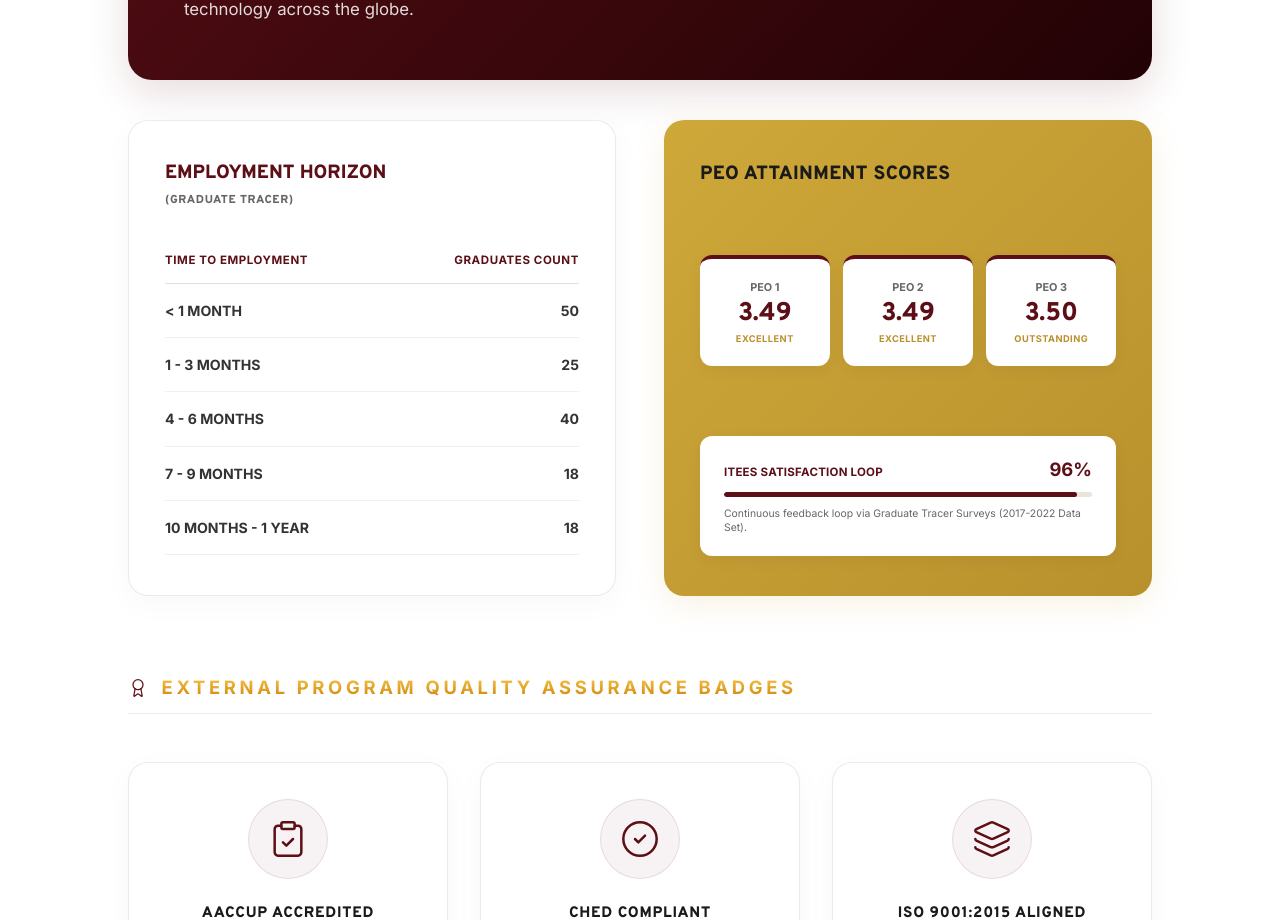
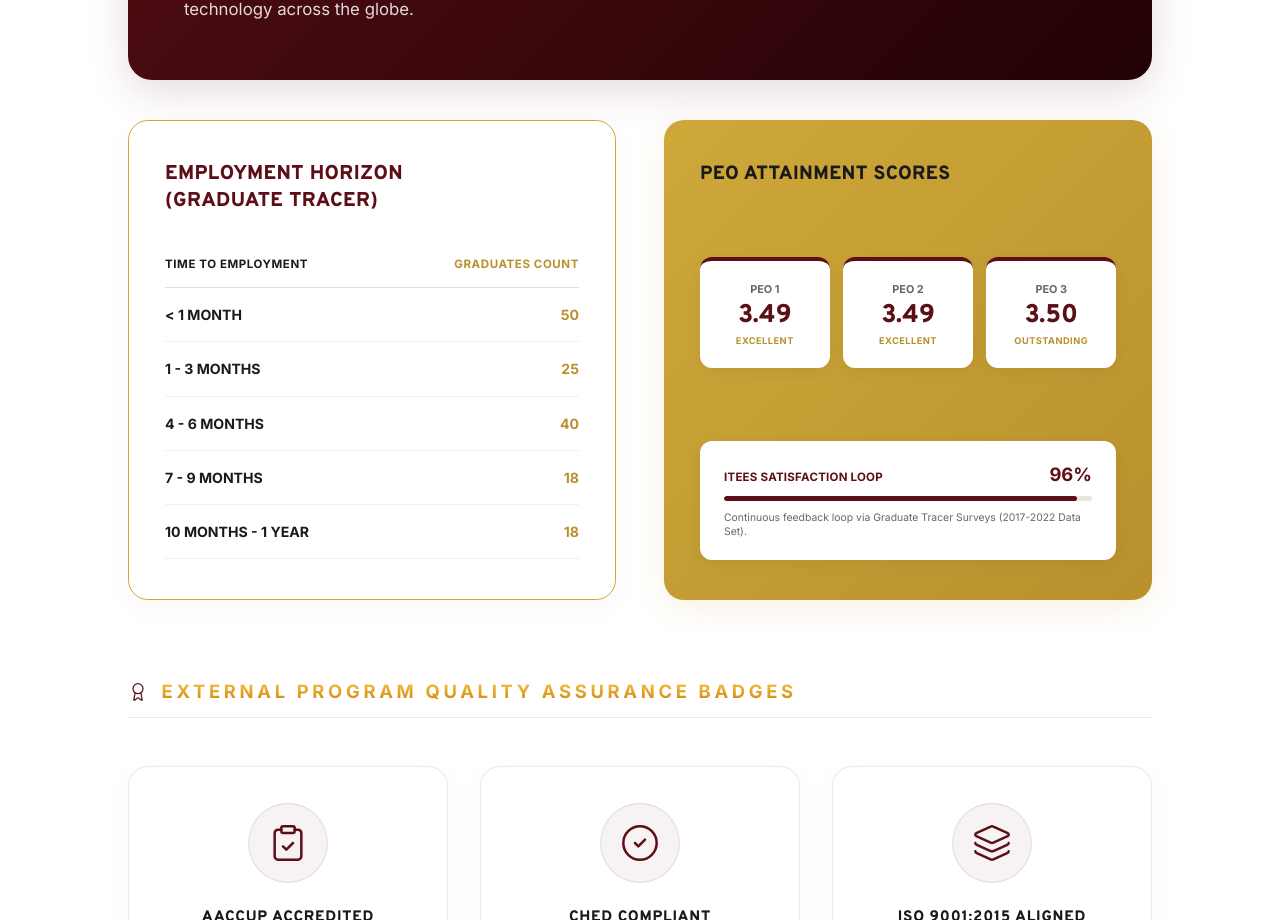
Before and after one commit to fr-anz/DIT-Accred, a SvelteKit app: page /teaching-learning in a window 1280 px wide. Shown: the part 4720-5640 px from the top of the page. Built offline with nearby package versions, Linux system fonts and the light colour scheme.

Commit message:
feat: update tracer table styles to match Figma node 622-876

```diff
--- a/src/routes/teaching-learning/+page.svelte
+++ b/src/routes/teaching-learning/+page.svelte
@@ -737,7 +737,7 @@
 	<div class="tracer_grid">
 		<!-- Employment Horizon Table -->
 		<div class="employment_horizon_card">
-			<h3 class="horizon_title">EMPLOYMENT HORIZON<br /><span class="sub_text">(GRADUATE TRACER)</span></h3>
+			<h3 class="horizon_title">EMPLOYMENT HORIZON<br />(GRADUATE TRACER)</h3>
 
 			<div class="table_container">
 				<table class="tracer_table">
@@ -2143,7 +2143,7 @@
 
 	.employment_horizon_card {
 		background: #fff;
-		border: 1px solid rgba(0, 0, 0, 0.08);
+		border: 1.5px solid var(--color-gold);
 		border-radius: 20px;
 		padding: 2.5rem 2.25rem;
 		box-shadow: 0 8px 30px rgba(0, 0, 0, 0.03);
@@ -2151,18 +2151,12 @@
 
 	.horizon_title {
 		font-family: var(--font-heading);
-		font-size: 1.2rem;
-		font-weight: 800;
+		font-size: 1.25rem;
+		font-weight: 900;
 		color: var(--color-maroon);
 		margin: 0 0 1.75rem 0;
-		line-height: 1.3;
-	}
-
-	.horizon_title .sub_text {
-		font-size: 0.72rem;
-		color: #666;
-		font-weight: 800;
-		letter-spacing: 0.05em;
+		line-height: 1.35;
+		letter-spacing: 0.02em;
 	}
 
 	.table_container {
@@ -2180,29 +2174,37 @@
 		font-size: 0.72rem;
 		font-weight: 800;
 		letter-spacing: 0.05em;
-		color: var(--color-maroon);
-		border-bottom: 1.5px solid rgba(92, 15, 22, 0.15);
+		border-bottom: 1.5px solid rgba(0, 0, 0, 0.12);
 	}
 
 	.tracer_table td {
 		padding: 1rem 0;
 		font-size: 0.88rem;
-		color: #333;
 		border-bottom: 1px solid rgba(0, 0, 0, 0.06);
 	}
 
-	.th_left, .td_left {
+	.th_left {
+		text-align: left;
+		font-weight: 800;
+		color: #1a1a1a;
+	}
+
+	.th_right {
+		text-align: right;
+		font-weight: 800;
+		color: var(--color-gold-dark);
+	}
+
+	.td_left {
 		text-align: left;
 		font-weight: 700;
-	}
-
-	.th_right, .td_right {
+		color: #1a1a1a;
+	}
+
+	.td_right {
 		text-align: right;
 		font-weight: 800;
-	}
-
-	.td_right {
-		color: var(--color-maroon);
+		color: var(--color-gold-dark);
 	}
 
 	/* PEO Score Card */
```
